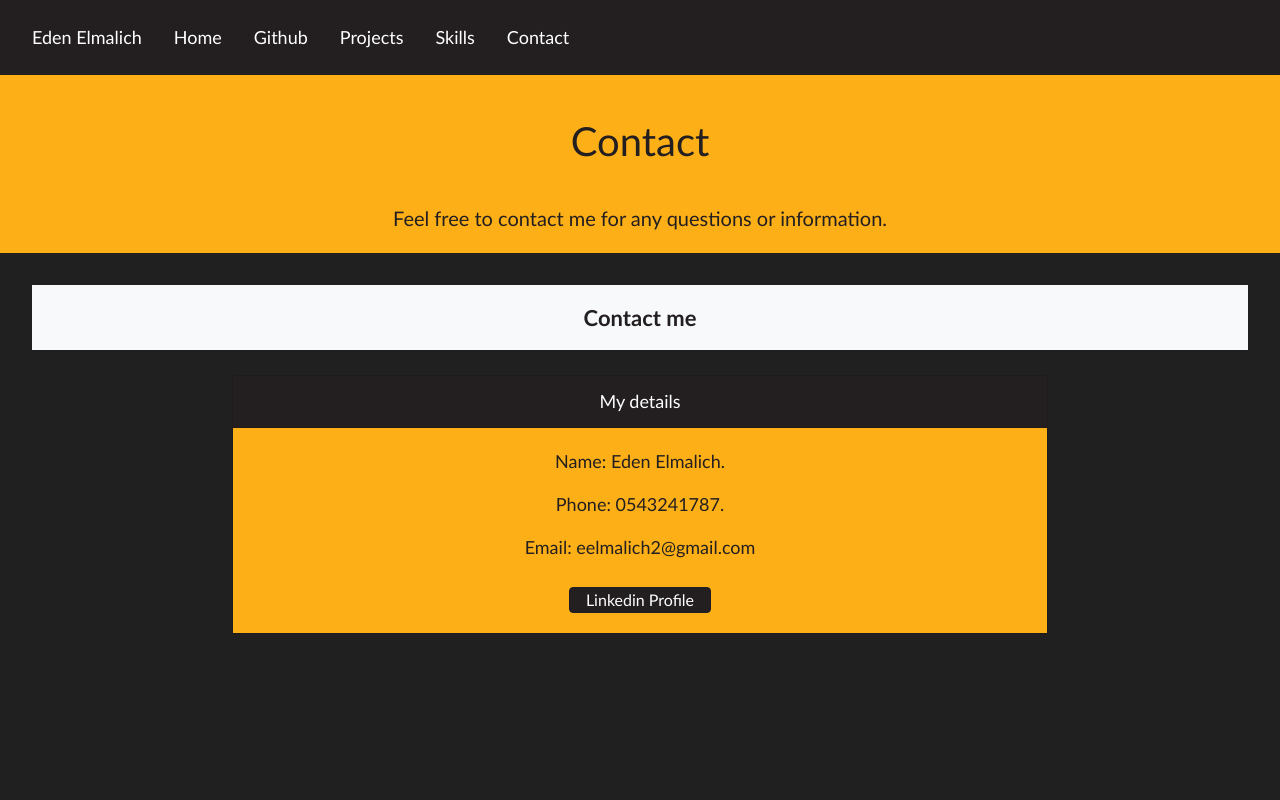
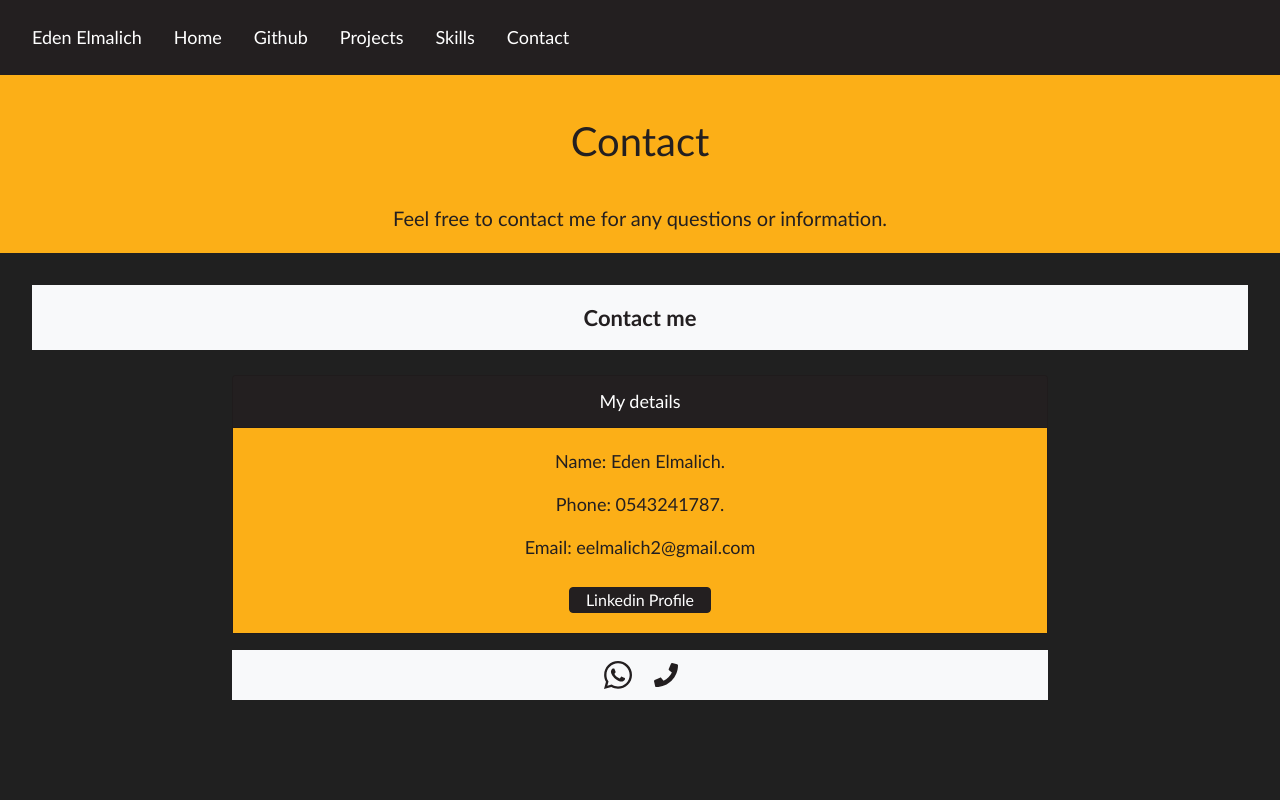
Before and after one commit to edenelmalich/Eden-Portfolio, a React (Create React App) app: page /Contact in a window 1280 px wide. Shown: the top 800 px of the page. Built offline with nearby package versions, Linux system fonts and the light colour scheme.

Commit message:
initial commit

```diff
--- a/package.json
+++ b/package.json
@@ -16,6 +16,7 @@
     "react-bootstrap": "^1.0.0-beta.14",
     "react-dom": "^16.12.0",
     "react-i18next": "^11.0.0",
+    "react-icons": "^3.8.0",
     "react-redux": "^7.1.1",
     "react-responsive": "^8.0.1",
     "react-router-dom": "^5.1.2",
--- a/src/Css/Portfolio.css
+++ b/src/Css/Portfolio.css
@@ -121,14 +121,29 @@ label {
 }
 
 .icons-container {
-  padding-top: 1rem;
+  width: 100%;
+  margin-top: 1rem;
+  height: 50px;
+  justify-content: center;
+  align-items: center;
   display: flex;
-  flex-wrap: wrap;
+  background: #f8f9fa;
 }
-
+.icon-att {
+  font-size: 2rem;
+}
+#icon-size {
+  font-size: 1.5rem;
+}
+svg {
+  display: flex;
+  align-items: center;
+  color: #231f20;
+  margin-right: 10px;
+  margin-left: 10px;
+}
 #img-size {
   width: 25px;
-  margin-right: 10px;
 }
 
 .Content-Nav {
--- a/src/components/Contact.js
+++ b/src/components/Contact.js
@@ -1,12 +1,13 @@
 import React, { Fragment } from 'react';
 import '../Css/Portfolio.css';
 import { Card, Button } from 'react-bootstrap';
-
+// React icons
+import { FaWhatsapp, FaPhone } from 'react-icons/fa';
 const Contact = () => {
   const onClick = url => {
     window.open(url);
   };
-
+  const phoneNumber = '+972543241787';
   return (
     <Fragment>
       <header className='Mobile-profile-content'>
@@ -44,6 +45,14 @@ const Contact = () => {
               </Card.Body>
             </Card>
           </div>
+          <div className='icons-container'>
+            <a className='icon-att' href={`https://wa.me/${phoneNumber}`}>
+              <FaWhatsapp />
+            </a>
+            <a className='icon-att' id='icon-size' href={`tel:${phoneNumber}`}>
+              <FaPhone />
+            </a>
+          </div>
         </div>
       </main>
     </Fragment>
```
Also changed, not shown: 1 other file (tests, documents, lock files or other folders).
